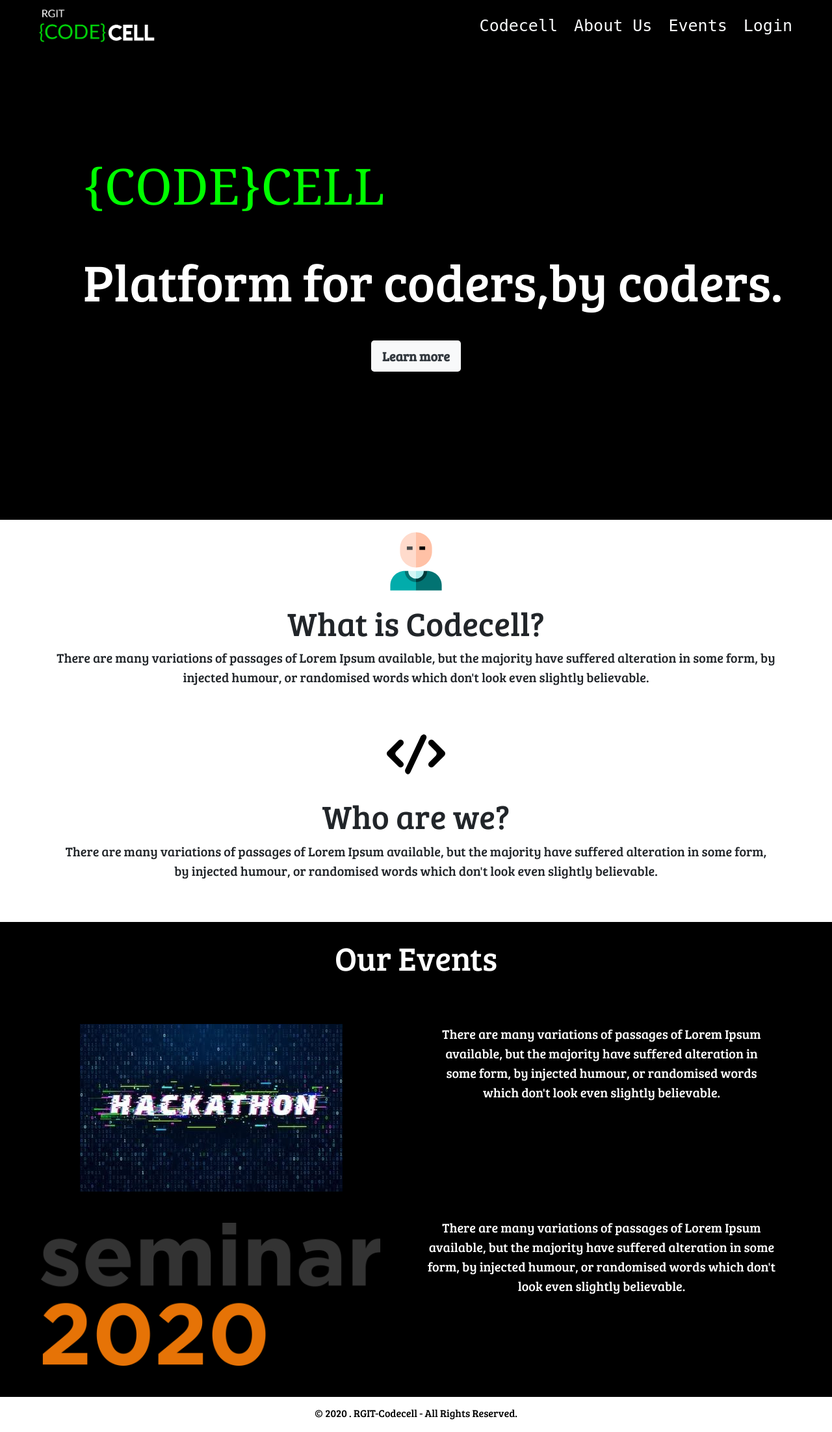
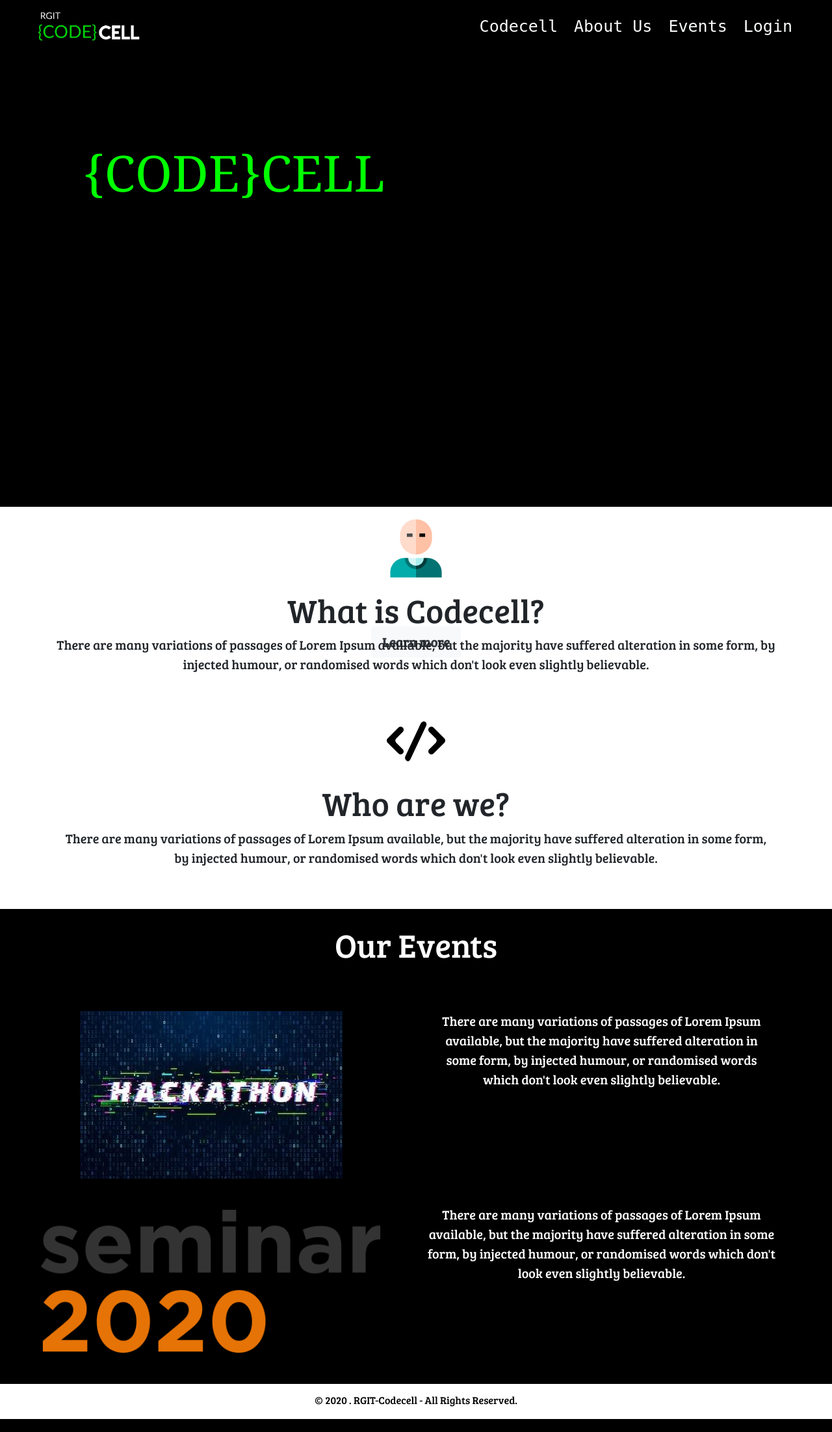
Before and after one commit to adityachavan198/Codecell, a Django app: page / in a window 1280 px wide. Shown: the whole page at 65% size. Run offline with Django 3.2, Linux system fonts and the light colour scheme; some libraries are stand-ins or nearby versions; some web fonts are replaced.

Commit message:
navbar fix 2

```diff
--- a/Accounts/templates/Accounts/base.html
+++ b/Accounts/templates/Accounts/base.html
@@ -14,7 +14,7 @@
     <script src="https://maxcdn.bootstrapcdn.com/bootstrap/4.0.0/js/bootstrap.min.js" integrity="sha384-JZR6Spejh4U02d8jOt6vLEHfe/JQGiRRSQQxSfFWpi1MquVdAyjUar5+76PVCmYl" crossorigin="anonymous"></script>
     <link rel="stylesheet" href="https://use.fontawesome.com/releases/v5.4.1/css/all.css">
     <link rel="stylesheet" href="https://cdnjs.cloudflare.com/ajax/libs/bootstrap-social/5.1.1/bootstrap-social.css">
-    <link href='https://maxcdn.bootstrapcdn.com/font-awesome/4.6.3/css/font-awesome.min.css' rel='stylesheet' type='text/css'>
+{#    <link href='https://maxcdn.bootstrapcdn.com/font-awesome/4.6.3/css/font-awesome.min.css' rel='stylesheet' type='text/css'>#}
     <link href="https://fonts.googleapis.com/css?family=Nanum+Gothic+Coding&display=swap" rel="stylesheet">
     <link href="https://fonts.googleapis.com/css?family=Bree+Serif&display=swap" rel="stylesheet">
 
@@ -38,7 +38,7 @@
               aria-controls="navbarContent"
               aria-expanded="false"
               aria-label="Toggle navigation">
-             <span class="navbar-toggler-icon"><img src="{% static 'Accounts/assets/Ham.png' %}" style="width: 25px;" alt=""/></span>
+             <span class="navbar-toggler-icon"><i class="fas fa-bars"></i></span>
             </button>
           <!-- navbar links -->
           <div class="collapse navbar-collapse text-center" id="navbarContent" >
@@ -84,7 +84,7 @@
       <nav class="navbar navbar-expand-sm ">
         <div class="container-fluid">
           <!-- Logo -->
-          <a class="logo" href="{% url 'home' %}"><img src="{% static 'Accounts/assets/logo.png' %}" width="200px;" alt=""></a>
+          <a class="navbar-brand" href="{% url 'home' %}"><img src="{% static 'Accounts/assets/logo.png' %}" class="img-fluid" alt="" style="height: 7vh"></a>
             <button class="navbar-toggler"
               type="button"
               data-toggle="collapse"
@@ -92,7 +92,7 @@
               aria-controls="navbarContent"
               aria-expanded="false"
               aria-label="Toggle navigation">
-             <span class="navbar-toggler-icon"><img src="{% static 'Accounts/assets/Ham.png' %}" style="width:25px;" alt=""/></span>
+             <span class="navbar-toggler-icon"><i class="fas fa-bars"></i></span>
             </button>
           <!-- navbar links -->
           <div class="collapse navbar-collapse text-center" id="navbarContent" >
@@ -142,7 +142,7 @@ document.getElementById("date").innerHTML = n + " ";
   body{
     font-family: 'Bree Serif', serif;
     overflow-x: hidden;
-    margin-top: 80px;
+    margin-top: 60px;
 
   }
   #navBar{
@@ -153,14 +153,3 @@ font-family: 'Nanum Gothic Coding', monospace;
     border: 0;
   }
 </style>
-
-
-<!-- SCRIPT FOR SCROLLING ANIMATION -->
-{#<script>#}
-{#window.sr = ScrollReveal();#}
-{#sr.reveal(".navbar", {#}
-{#  duration: 2000,#}
-{#  origin: 'bottom',#}
-{#  distance: "300px",#}
-{#});#}
-{#</script>#}
--- a/Accounts/templates/Accounts/home.html
+++ b/Accounts/templates/Accounts/home.html
@@ -3,7 +3,7 @@
 
 {% load static %}
 <div class="section1 box" id="codecell" >
-  <h1 style="padding-top: 20vh;margin-left: 10%;color: #00ff00; font-family: Cambria, Cochin, Georgia, Times, 'Times New Roman', serif;"><p style="font-size: larger">{CODE}CELL</p></h1><br>
+  <h1 style="height: 100%;padding-top: 20vh;margin-left: 10%;color: #00ff00; font-family: Cambria, Cochin, Georgia, Times, 'Times New Roman', serif;"><p style="font-size: larger">{CODE}CELL</p></h1><br>
   <p style="color: white;font-size: 10vmin;margin-left: 10%">Platform for coders,by coders.</p>
   <center><a id="btnHome" href="#about" class="btn bg-light text-dark btn-lg" role="button">Learn more</a></center>
 </div>
--- a/Hackathon/templates/Hackathon/hbase.html
+++ b/Hackathon/templates/Hackathon/hbase.html
@@ -43,7 +43,6 @@
 {# faq #}
 
 {#    paralax #}
-    <link rel="stylesheet" href="https://cdnjs.cloudflare.com/ajax/libs/font-awesome/4.7.0/css/font-awesome.min.css">
     <link rel="stylesheet" href="{% static 'Hackathon/paralax/assets/css/Dark-NavBar-1.css' %}">
     <link rel="stylesheet" href="{% static 'Hackathon/paralax/assets/css/Dark-NavBar-2.css' %}">
     <link rel="stylesheet" href="{% static 'Hackathon/paralax/assets/css/Dark-NavBar.css' %}">
@@ -78,7 +77,7 @@
               aria-controls="navbarContent"
               aria-expanded="false"
               aria-label="Toggle navigation">
-             <span class="navbar-toggler-icon"><img src="{% static 'Accounts/assets/Ham.png' %}" style="width: 30px;" alt=""/></span>
+             <span class="navbar-toggler-icon"><i class="fa-bars"></i></span>
             </button>
           <!-- navbar links -->
           <div class="container-fluid collapse navbar-collapse text-center" id="navbarContent" style="background-color: black">
```
Also changed, not shown: db.sqlite3.
